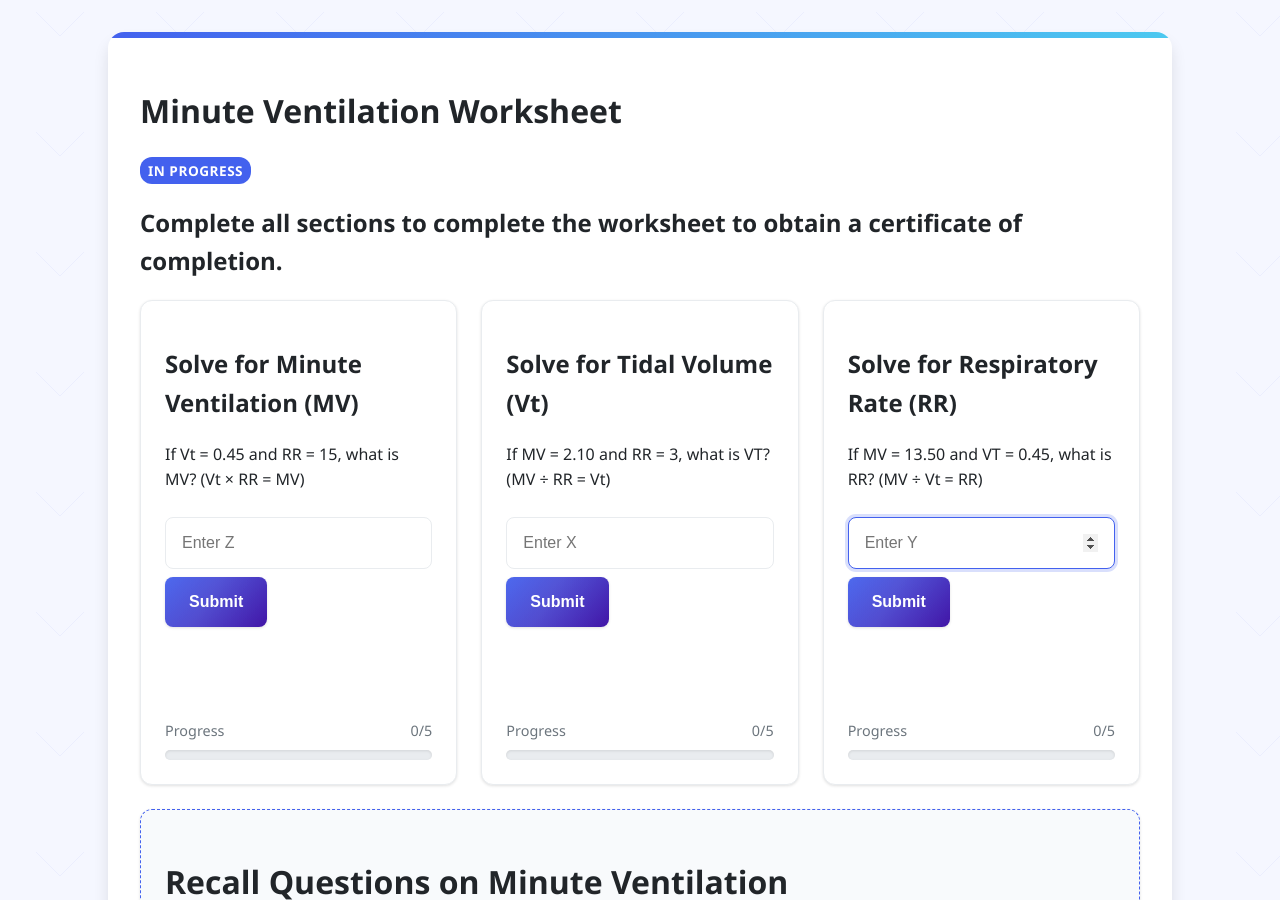
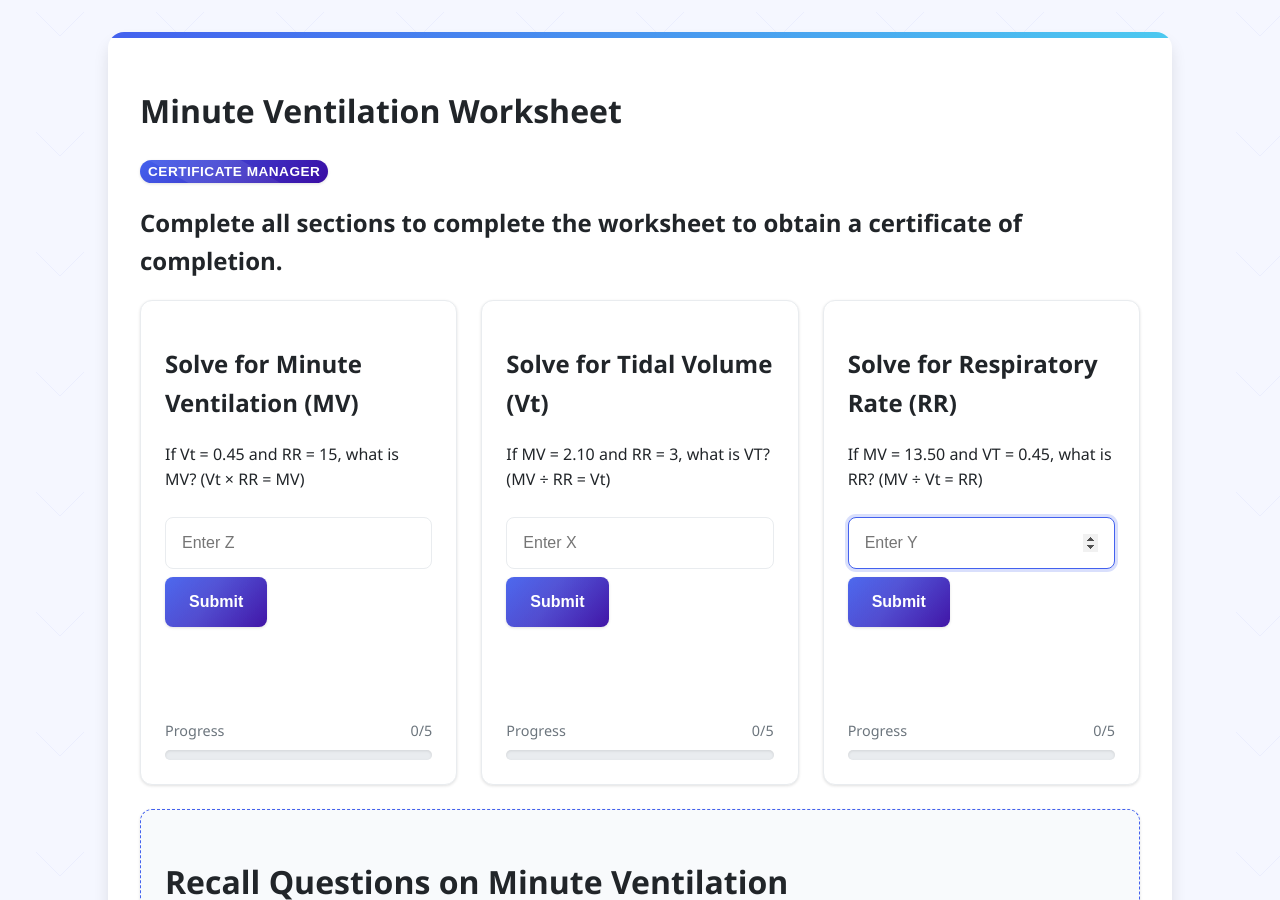
Before and after one commit to ZBZFirst/info, a Jekyll site: the page built from testquiz.md, in a window 1280 px wide and 900 px high. Built offline with Jekyll 4.4.1, drawn with Linux system fonts in a browser that asks for light colours.

Commit message:
Update testquiz.md

```diff
--- a/testquiz.md
+++ b/testquiz.md
@@ -6,7 +6,9 @@
 <div id="math-quiz" class="math-quiz-container">
     <div class="section-title">
         <h1>Minute Ventilation Worksheet</h1>
-        <span id="math-status" class="section-status">In Progress</span>
+        <button id="cert-manager-btn" class="section-status">
+            <i class="fas fa-certificate"></i> Certificate Manager
+        </button>
     </div>
     <h2>Complete all sections to complete the worksheet to obtain a certificate of completion.</h2>
     <div class="question-section">
@@ -90,18 +92,38 @@
         All application and recall questions completed!
     </div>
     <button id="final-submission" disabled>
-    Submit All Answers
+        Submit All Answers
     </button>
-    <!-- Add this just before </div> closing the math-quiz container -->
+
     <div id="completion-overlay" class="completion-overlay hidden">
         <div class="completion-content certificate-card">
             <button id="close-overlay" class="close-btn" aria-label="Close">×</button>
             <h2><i class="fas fa-check-circle success-icon"></i> Worksheet Complete! 🎉</h2>
+
+            <!-- Certificate controls section -->
+            <div id="certificate-controls" class="certificate-controls">
+                <h3>Generate Verified Certificate</h3>
+                <div class="input-group">
+                    <label for="github-token">GitHub Token:</label>
+                    <input type="password" id="github-token" placeholder="Enter LockBox repo token">
+                </div>
+                <div class="input-group">
+                    <label for="public-key">Your Public Key:</label>
+                    <input type="text" id="public-key" placeholder="From your testauth.csv">
+                </div>
+                <button id="load-cert-data" class="btn-primary">
+                    <i class="fas fa-unlock"></i> Authenticate
+                </button>
+                <div id="cert-status" class="cert-status"></div>
+            </div>
+
             <div id="certificate-display" class="certificate-details">
-                <!-- This will be populated by JavaScript -->
+                <!-- Default completion message -->
+                <p>Congratulations on completing the worksheet!</p>
             </div>
+
             <div class="completion-actions">
-                <button id="download-cert" class="btn-primary">
+                <button id="download-cert" class="btn-primary" disabled>
                     <i class="fas fa-download"></i> Download Certificate
                 </button>
                 <button id="restart-quiz" class="btn-secondary">
```
